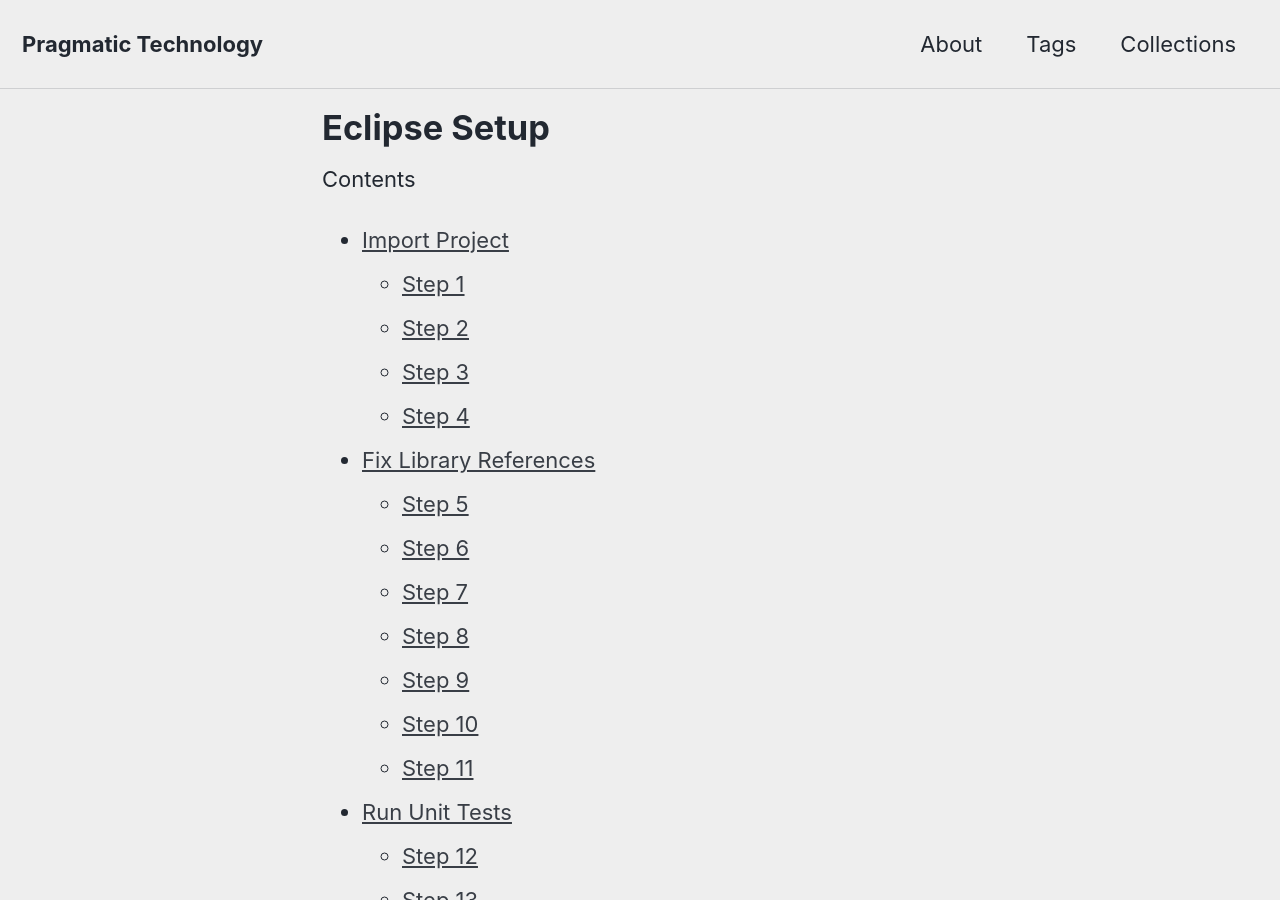
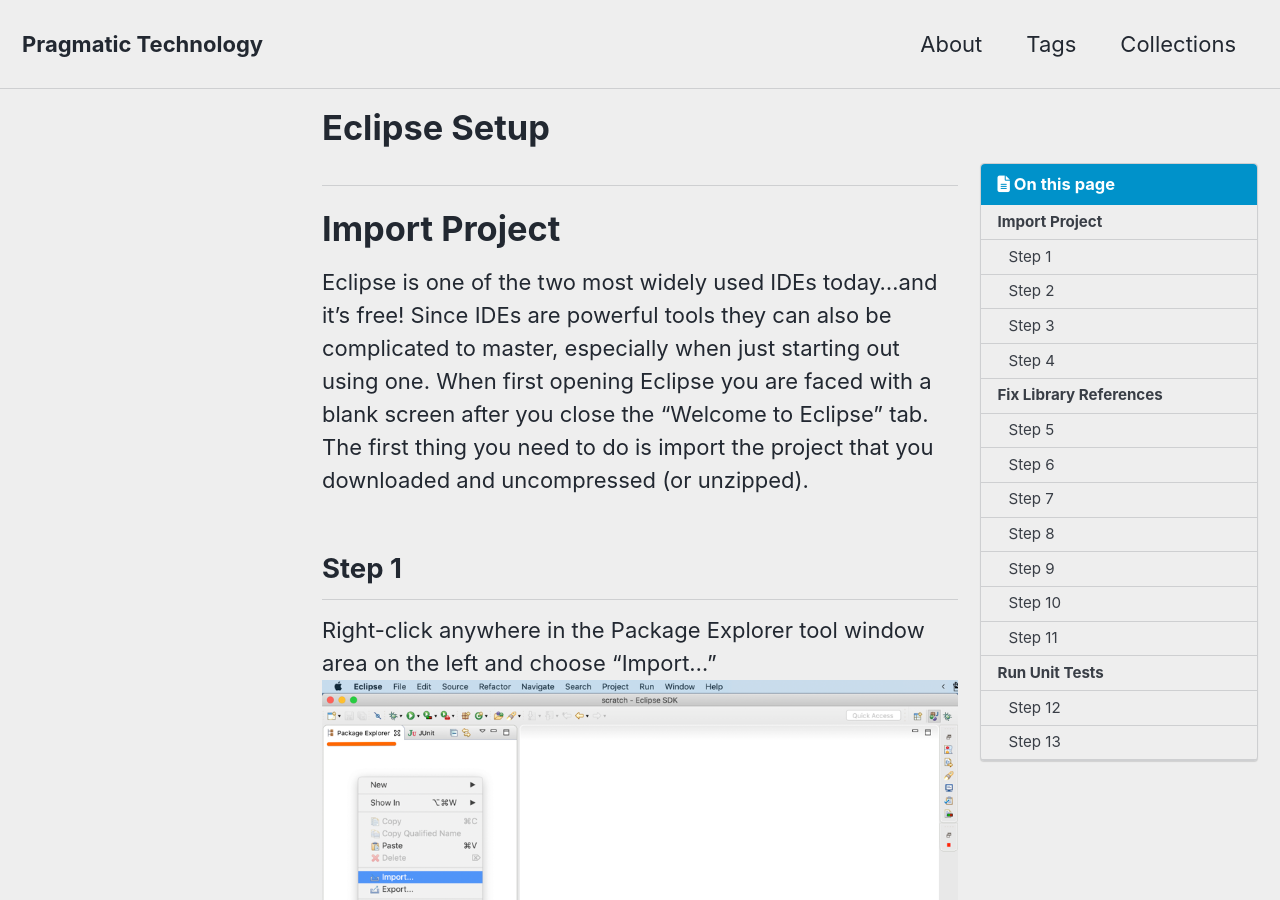
Before and after one commit to jwatson3d/jwatson3d.github.io, a Jekyll site: the page built from _cs320/eclipse-setup.md, in a window 1280 px wide and 900 px high. Built offline with Jekyll 4.4.1, drawn with Linux system fonts in a browser that asks for light colours; cached includes are drawn as plain includes; nearby versions of some CDN libraries.

Commit message:
Fix image references;

```diff
--- a/_config.yml
+++ b/_config.yml
@@ -177,6 +177,7 @@
   - log
   - node_modules
   - package.json
+  - package-lock.json
   - Rakefile
   - README
   - tmp
@@ -297,9 +298,17 @@
       related: true
   # _cs320
   - scope:
-      path: ""
+      path: "_cs320"
       type: cs320
     values:
       layout: single
       author_profile: false
       share: true
+  # _it145
+  - scope:
+      path: "_it145"
+      type: it145
+    values:
+      layout: single
+      author_profile: false
+      share: true
--- a/_cs320/eclipse-setup.md
+++ b/_cs320/eclipse-setup.md
@@ -2,71 +2,74 @@
 title:  "Eclipse Setup"
 id: "eclipse-setup"
 date:   2019-05-25 15:00:00
-categories: edu snhu cs320
+excerpt: "Eclipse is one of the two most widely used IDEs today..…"
+toc: true
+categories:
+  - cs320
+tags:
+  - edu
+  - snhu
+  - cs320
 ---
-
-Contents
-* TOC
-{:toc}
 <hr/>
 
 # Import Project
 Eclipse is one of the two most widely used IDEs today...and it's free! Since IDEs are powerful tools they can also be complicated to master, especially when just starting out using one.  When first opening Eclipse you are faced with a blank screen after you close the "Welcome to Eclipse" tab. The first thing you need to do is import the project that you downloaded and uncompressed (or unzipped).
 
-### Step 1
+## Step 1
 Right-click anywhere in the Package Explorer tool window area on the left and choose "Import..."
-<br /><img src="http://blog.pragmatictech.guru/img/eclipse-setup/1_eclipse_import_project.png" title="Import Project">
+<br /><img src="http://blog.pragmatictech.guru/assets/images/eclipse-setup/1_eclipse_import_project.png" title="Import Project">
 
-### Step 2
+## Step 2
 On the Import dialog, choose "Existing Maven Projects":
-<br /><img src="http://blog.pragmatictech.guru/img/eclipse-setup/2_eclipse_maven_wizard.png" title="Existing Maven Projects">
+<br /><img src="http://blog.pragmatictech.guru/assets/images/eclipse-setup/2_eclipse_maven_wizard.png" title="Existing Maven Projects">
 
-### Step 3
+## Step 3
 On the Import Maven Projects dialog, click "Browse" and select the folder containing the uncompressed source project:
-<br /><img src="http://blog.pragmatictech.guru/img/eclipse-setup/3_eclipse_maven_import.png" title="Select Project">
+<br /><img src="http://blog.pragmatictech.guru/assets/images/eclipse-setup/3_eclipse_maven_import.png" title="Select Project">
 
-### Step 4
+## Step 4
 After clicking Finish you'll be returned to the Eclipse main window with the Package Explorer now containing the project you just imported:
-<br /><img src="http://blog.pragmatictech.guru/img/eclipse-setup/4_eclipse_package_explorer.png" title="Package Explorer">
+<br /><img src="http://blog.pragmatictech.guru/assets/images/eclipse-setup/4_eclipse_package_explorer.png" title="Package Explorer">
 <br />Be sure to open and work in the *package* folders near the top of the tree and not the source ("src") folder near the bottom!<br /><br />
 Notice that the Java Library version is 1.5 - this is the default version that Eclipse starts with.
 
 # Fix Library References
 The red 'X' indicators are showing because the source code uses language features that require at least Java 1.8 and also references JUnit features. To correct this, you must update the project properties:
 
-### Step 5
+## Step 5
 Right-click on the project name at the top of the tree and choose "Properties":
-<br /><img src="http://blog.pragmatictech.guru/img/eclipse-setup/5_eclipse_package_properties.png" title="Project Properties">
+<br /><img src="http://blog.pragmatictech.guru/assets/images/eclipse-setup/5_eclipse_package_properties.png" title="Project Properties">
 
-### Step 6
+## Step 6
 Make sure "Java Build Path" is selected on the left and then click the "Libraries" tab. Notice that the referenced libraries in the list is wrong or incomplete. Click the "Add Library" button:
-<br /><img src="http://blog.pragmatictech.guru/img/eclipse-setup/6_eclipse_java_build_path.png" title="Java Build Path">
+<br /><img src="http://blog.pragmatictech.guru/assets/images/eclipse-setup/6_eclipse_java_build_path.png" title="Java Build Path">
 
-### Step 7
+## Step 7
 Choose "JRE System Library" and then click "Next":
-<br /><img src="http://blog.pragmatictech.guru/img/eclipse-setup/7_eclipse_add_library.png" title="Add Library">
+<br /><img src="http://blog.pragmatictech.guru/assets/images/eclipse-setup/7_eclipse_add_library.png" title="Add Library">
 
-### Step 8
+## Step 8
 Choose the "Workspace default JRE" which should be Java 1.8 if you've installed the Java SDK correctly on your machine.
-<br /><img src="http://blog.pragmatictech.guru/img/eclipse-setup/8_eclipse_add_jre.png" title="Add Java 1.8">
+<br /><img src="http://blog.pragmatictech.guru/assets/images/eclipse-setup/8_eclipse_add_jre.png" title="Add Java 1.8">
 
-### Step 9
+## Step 9
 Now repeat the process to add JUnit if it is not already in the list of referenced libraries. When choosing JUnit, be sure to choose JUnit 4:
-<br /><img src="http://blog.pragmatictech.guru/img/eclipse-setup/9_eclipse_add_junit.png" title="Add JUnit">
+<br /><img src="http://blog.pragmatictech.guru/assets/images/eclipse-setup/9_eclipse_add_junit.png" title="Add JUnit">
 
-### Step 10
+## Step 10
 Now, select the "Java Compiler" category on the left and ensure the "Compiler Compliance Level" is set to 1.8:
-<br /><img src="http://blog.pragmatictech.guru/img/eclipse-setup/10_eclipse-java-compiler.png" title="Java Compiler Version">
+<br /><img src="http://blog.pragmatictech.guru/assets/images/eclipse-setup/10_eclipse-java-compiler.png" title="Java Compiler Version">
 
-### Step 11
+## Step 11
 Finally, all the red 'X' indicators are gone because the project is now referencing the correct Java version and JUnit.
-<br /><img src="http://blog.pragmatictech.guru/img/eclipse-setup/11_eclipse_after_properties.png" title="Setup Complete">
+<br /><img src="http://blog.pragmatictech.guru/assets/images/eclipse-setup/11_eclipse_after_properties.png" title="Setup Complete">
 
 # Run Unit Tests
-### Step 12
+## Step 12
 Now you can right-click on the entire testing package or even a single test class and then choose "Run As" followed by "JUnit Test"
-<br /><img src="http://blog.pragmatictech.guru/img/eclipse-setup/12_eclipse_runas_junit.png" title="Run JUnit">
+<br /><img src="http://blog.pragmatictech.guru/assets/images/eclipse-setup/12_eclipse_runas_junit.png" title="Run JUnit">
 
-### Step 13
+## Step 13
 Everything is set up correctly when you see results such as this:
-<br /><img src="http://blog.pragmatictech.guru/img/eclipse-setup/13_eclipse_junit_results.png" title="JUnit Results">
+<br /><img src="http://blog.pragmatictech.guru/assets/images/eclipse-setup/13_eclipse_junit_results.png" title="JUnit Results">
```
Also changed, not shown: _it145/file-sample.md (+7 -1 lines), 1 other file.
